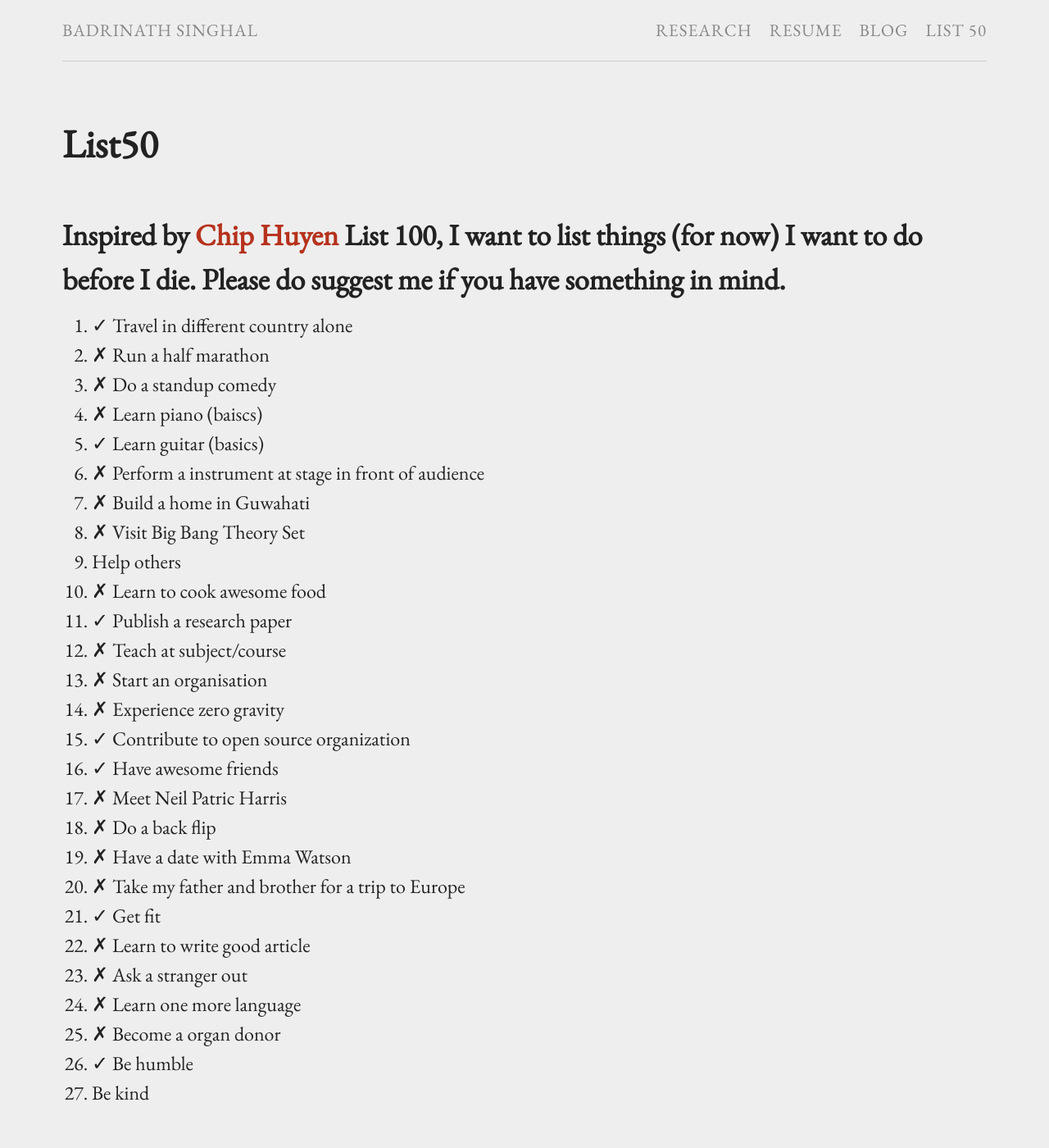
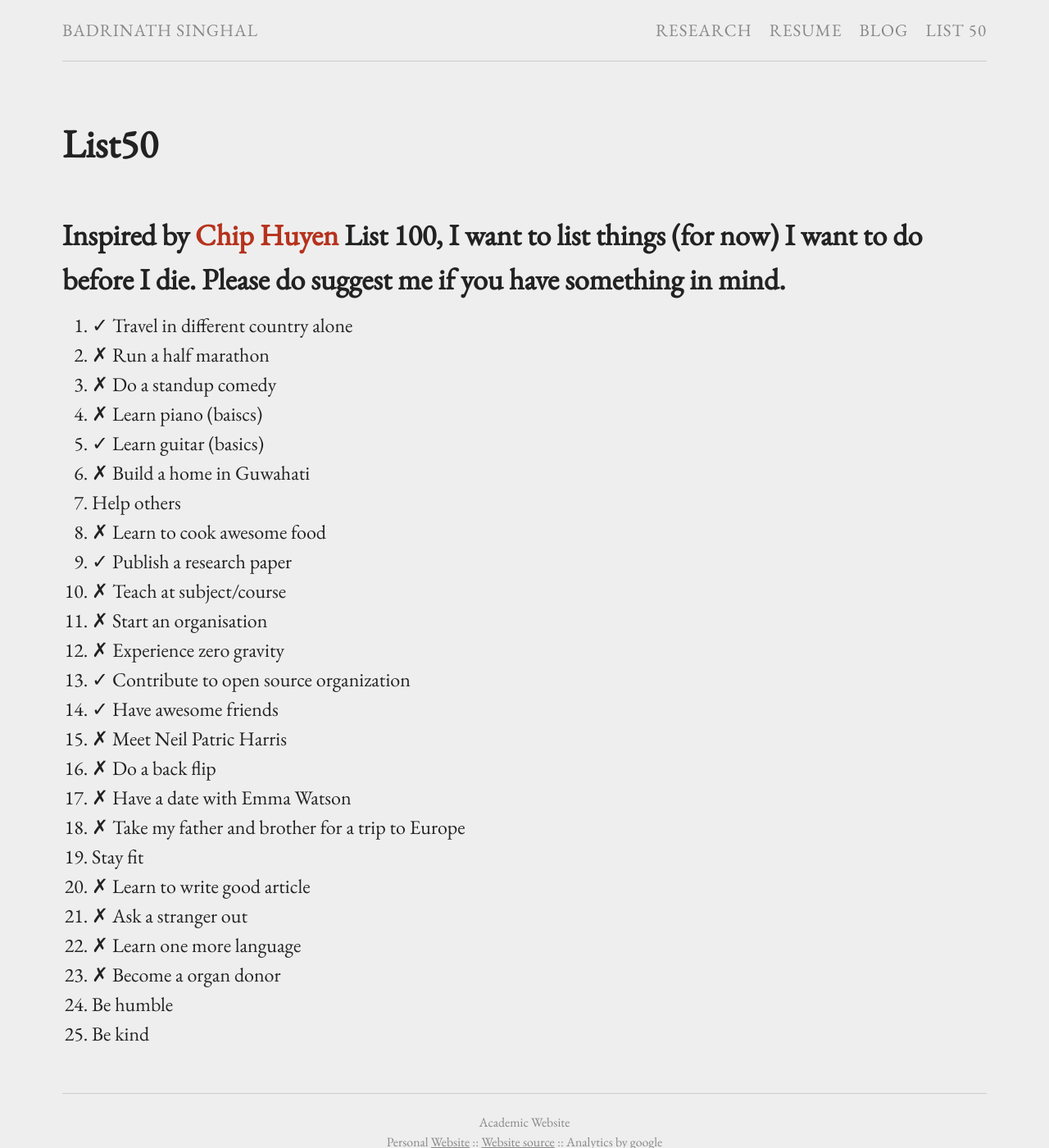
Before and after one commit to BadrinathS/BadrinathS.github.io, a Jekyll site: the page built from list50.md, in a window 1280 px wide and 1400 px high. Shown: the whole window at 82% size. Built offline with Jekyll 4.4.1, drawn with Linux system fonts in a browser that asks for light colours.

Commit message:
Update list50.md

```diff
--- a/list50.md
+++ b/list50.md
@@ -12,9 +12,7 @@
  <li>✗ Do a standup comedy</li>
  <li>✗ Learn piano (baiscs) </li>
  <li>✓ Learn guitar (basics)</li>
- <li>✗ Perform a instrument at stage in front of audience </li>
  <li>✗ Build a home in Guwahati </li>
- <li>✗ Visit Big Bang Theory Set </li>
  <li>  Help others </li>
  <li>✗ Learn to cook awesome food </li>
  <li>✓ Publish a research paper </li>
@@ -27,11 +25,11 @@
  <li>✗ Do a back flip</li>
  <li>✗ Have a date with Emma Watson</li>
  <li>✗ Take my father and brother for a trip to Europe</li>
- <li>✓ Get fit </li>
+ <li> Stay fit </li>
  <li>✗ Learn to write good article </li>
  <li>✗ Ask a stranger out</li>
  <li>✗ Learn one more language </li>
  <li>✗ Become a organ donor</li>
- <li>✓ Be humble </li>
+ <li> Be humble </li>
  <li> Be kind </li>
 </ol>
```
